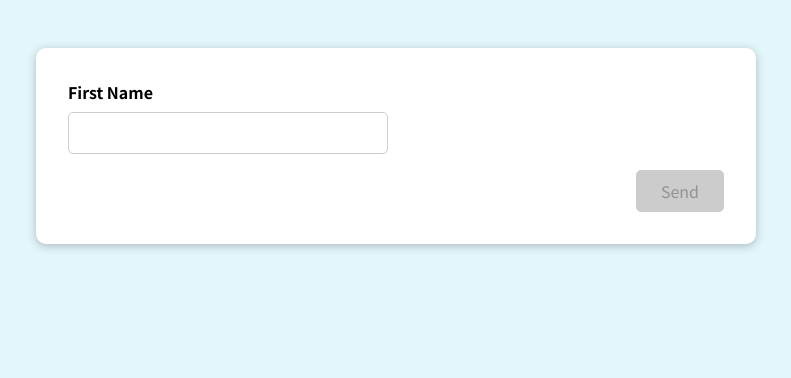
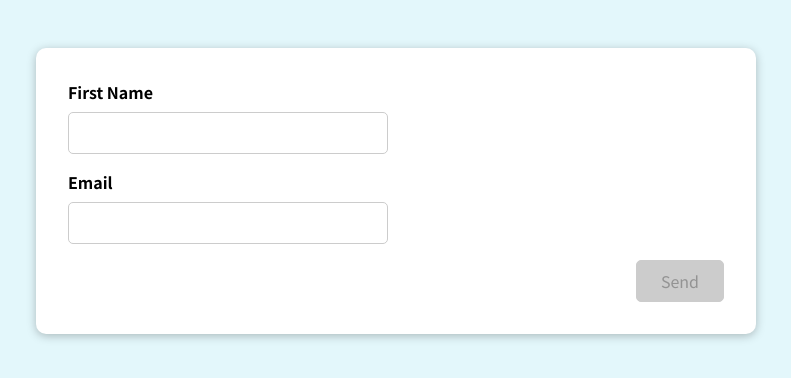
Before and after one commit to Vlad-Kudin/react-working-with-user-input, a React (Create React App) app: page / in a window 1280 px wide. Shown: the top 378 px of the page, without its empty margins (244-1035 px from the left). Built offline with nearby package versions, Linux system fonts and the light colour scheme.

Commit message:
added new input

```diff
--- a/src/components/SomeInput.js
+++ b/src/components/SomeInput.js
@@ -3,13 +3,20 @@ import { useState } from "react";
 const SomeInput = () => {
 
   const [enteredName, setEnteredName] = useState('');
-  const [wasNameInoutTouched, setWasNameInoutTouched] = useState(false);
+  const [wasNameInputTouched, setWasNameInoutTouched] = useState(false);
+
+  const [enteredEmail, setEnteredEmail] = useState('');
+  const [wasEmailInputTouched, setWasEmailInoutTouched] = useState(false);
 
   const isEnteredNameValid = enteredName.trim() !== "";
-  const isNameInputInvalid = !isEnteredNameValid && wasNameInoutTouched;
+  const isNameInputInvalid = !isEnteredNameValid && wasNameInputTouched;
+
+  const isEnteredEmailValid = enteredEmail.includes('@');
+  const isEmailInputInvalid = !isEnteredEmailValid && wasEmailInputTouched;
+
   let isFormValid = false;
 
-  if (isEnteredNameValid) {
+  if (isEnteredNameValid && isEnteredEmailValid) {
     isFormValid = true;
   };
 
@@ -19,6 +26,14 @@ const SomeInput = () => {
 
   const nameInputLostFocusHandler = () => {
     setWasNameInoutTouched(true);
+  }
+
+  const emailInputChangeHandler = event => {
+    setEnteredEmail(event.target.value);
+  };
+
+  const emailInputLostFocusHandler = () => {
+    setWasEmailInoutTouched(true);
   }
 
   const formSubmitHandler = event => {
@@ -32,9 +47,13 @@ const SomeInput = () => {
 
     setEnteredName("");
     setWasNameInoutTouched(false);
+
+    setEnteredEmail("");
+    setWasEmailInoutTouched(false);
   }
 
   const nameInputClasses = isNameInputInvalid ? "form-control invalid" : "form-control";
+  const emailInputClasses = isEmailInputInvalid ? "form-control invalid" : "form-control";
 
   return (
     <form onSubmit={formSubmitHandler}>
@@ -49,6 +68,17 @@ const SomeInput = () => {
         />
         {isNameInputInvalid && <p className="error-text">First Name is required</p>}
       </div>
+      <div className={emailInputClasses}>
+        <label htmlFor="email">Email</label>
+        <input
+          type="email"
+          id="email"
+          onChange={emailInputChangeHandler}
+          value={enteredEmail}
+          onBlur={emailInputLostFocusHandler}
+        />
+        {isEmailInputInvalid && <p className="error-text">Email is required</p>}
+      </div>
       <div className="form-actions">
         <button disabled={!isFormValid}>Send</button>
       </div>
```
